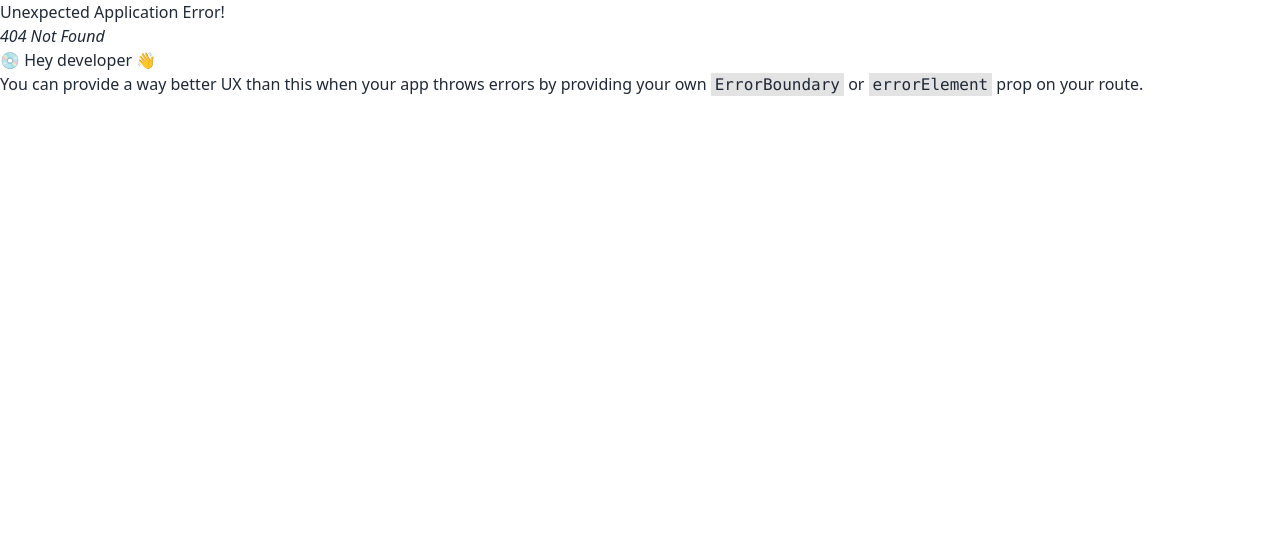
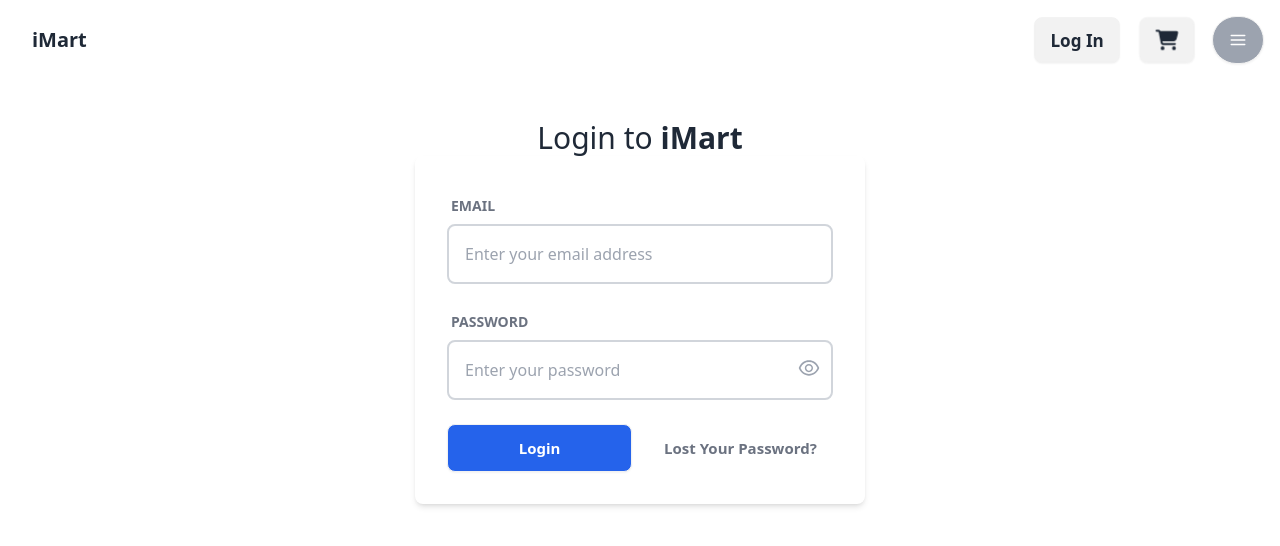
Before and after one commit to Mehedy-Tanvir/simple-ecommerce-react, a React (Vite) app: page /login in a window 1280 px wide. Before the commit this address had no page. Shown: the top 546 px of the page. Built offline with nearby package versions, Linux system fonts and the light colour scheme.

Commit message:
login page created

```diff
--- a/src/main.jsx
+++ b/src/main.jsx
@@ -3,11 +3,23 @@
 import { createBrowserRouter, RouterProvider } from "react-router-dom";
 import "./index.css";
 import MainLayout from "./Layouts/MainLayout/MainLayout";
+import Login from "./pages/Login/Login";
+import Home from "./pages/Home/Home";
 
 const router = createBrowserRouter([
   {
     path: "/",
     element: <MainLayout></MainLayout>,
+    children: [
+      {
+        index: true,
+        element: <Home></Home>,
+      },
+      {
+        path: "login",
+        element: <Login></Login>,
+      },
+    ],
   },
 ]);
 
--- /dev/null
+++ b/src/pages/Home/Home.jsx
@@ -0,0 +1,5 @@
+const Home = () => {
+  return <div>This is home.</div>;
+};
+
+export default Home;
--- /dev/null
+++ b/src/pages/Login/Login.jsx
@@ -0,0 +1,76 @@
+import { useState } from "react";
+import { AiOutlineEye, AiOutlineEyeInvisible } from "react-icons/ai";
+const Login = () => {
+  const [showPassword, setShowPassword] = useState(false);
+  return (
+    <div className="mt-10">
+      <h1 className="text-3xl text-center">
+        Login to <strong>iMart</strong>
+      </h1>
+      <div className="hero">
+        <div className="rounded-lg shadow-md card-body md:w-[450px]">
+          <form>
+            <div className="form-control">
+              <label className="label">
+                <span className="text-gray-500 label-text">
+                  <strong>EMAIL</strong>
+                </span>
+              </label>
+              <input
+                type="email"
+                placeholder="Enter your email address"
+                className="p-4 border-2 border-gray-300 rounded-lg outline-none focus:shadow-md hover:shadow-md hover:border-blue-500 focus:border-blue-500"
+                required
+              />
+            </div>
+            <div className="mt-5 form-control">
+              <label className="label">
+                <span className="text-gray-500 label-text">
+                  <strong>PASSWORD</strong>
+                </span>
+              </label>
+              <div className="relative">
+                <input
+                  name="password"
+                  type={showPassword ? "text" : "password"}
+                  placeholder="Enter your password"
+                  className="w-full p-4 border-2 border-gray-300 rounded-lg outline-none focus:shadow-md hover:shadow-md hover:border-blue-500 focus:border-blue-500"
+                  required
+                />
+                {showPassword ? (
+                  <AiOutlineEyeInvisible
+                    onClick={() => {
+                      setShowPassword(!showPassword);
+                    }}
+                    className="absolute text-2xl text-gray-400 top-4 right-3"
+                  ></AiOutlineEyeInvisible>
+                ) : (
+                  <AiOutlineEye
+                    onClick={() => {
+                      setShowPassword(!showPassword);
+                    }}
+                    className="absolute text-2xl text-gray-400 top-4 right-3"
+                  ></AiOutlineEye>
+                )}
+              </div>
+            </div>
+            <div className="flex flex-col items-center justify-between gap-4 md:flex-row">
+              <div className="w-full mt-6 form-control">
+                <button className="btn text-white hover:bg-blue-500 bg-blue-600 text-[15px]">
+                  Login
+                </button>
+              </div>
+              <div className="w-full mt-6 form-control">
+                <button className="text-gray-500 text-[15px] shadow-none bg-transparent border-none btn hover:bg-transparent hover:text-blue-500">
+                  Lost Your Password?
+                </button>
+              </div>
+            </div>
+          </form>
+        </div>
+      </div>
+    </div>
+  );
+};
+
+export default Login;
--- a/src/shared/Navbar/Navbar.jsx
+++ b/src/shared/Navbar/Navbar.jsx
@@ -1,5 +1,6 @@
 import { Link } from "react-router-dom";
 import { FiMenu } from "react-icons/fi";
+import { FaCartShopping } from "react-icons/fa6";
 
 const Navbar = () => {
   return (
@@ -12,19 +13,18 @@
       <div>
         <div className="flex justify-between gap-4">
           <div className="justify-between hidden gap-4 md:flex">
-            <Link className="bg-transparent border-none shadow-none btn hover:bg-transparent hover:text-blue-500 text-[18px]">
+            <Link
+              to="/login"
+              className="btn text-[18px] hover:text-white hover:bg-green-500"
+            >
               Log In
             </Link>
 
-            <Link className="btn text-[18px] hover:text-white hover:bg-green-500">
-              Sign up
-            </Link>
-
             <Link
-              to="/dashboard"
+              to="/cart"
               className="btn text-[18px] hover:text-white hover:bg-green-500"
             >
-              Dashboard
+              <FaCartShopping className="text-[24px]" />
             </Link>
           </div>
           <div className="dropdown dropdown-left">
@@ -43,16 +43,12 @@
                 <li className="text-[18px]">Home</li>
               </Link>
 
-              <Link>
+              <Link to="/login">
                 <li className="text-[18px]">Login</li>
               </Link>
 
-              <Link>
-                <li className="text-[18px]">Register</li>
-              </Link>
-
-              <Link href="/dashboard">
-                <li className="text-[18px]">Dashboard</li>
+              <Link to="/dashboard">
+                <li className="text-[18px]">Cart</li>
               </Link>
 
               <Link>
```
